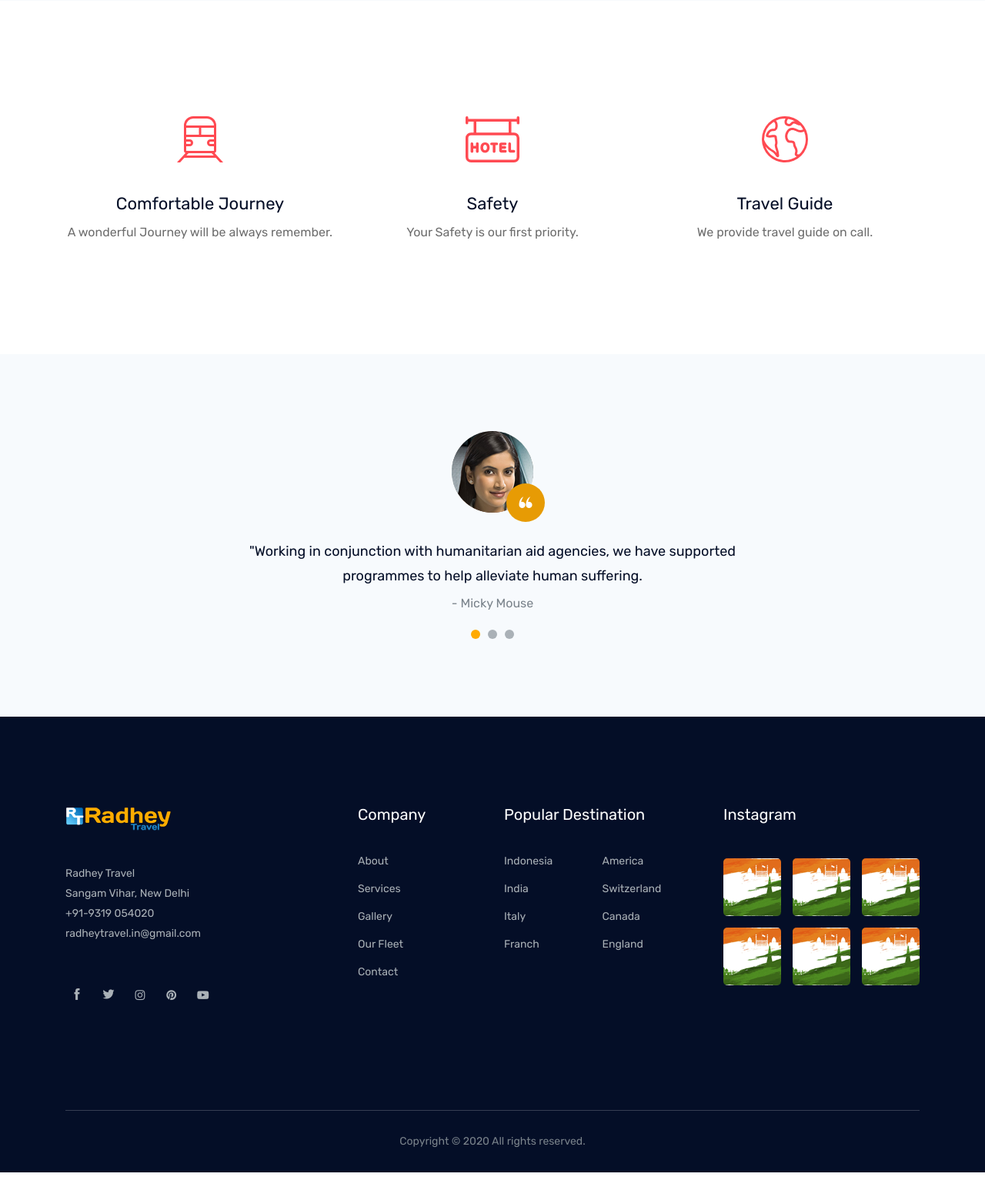
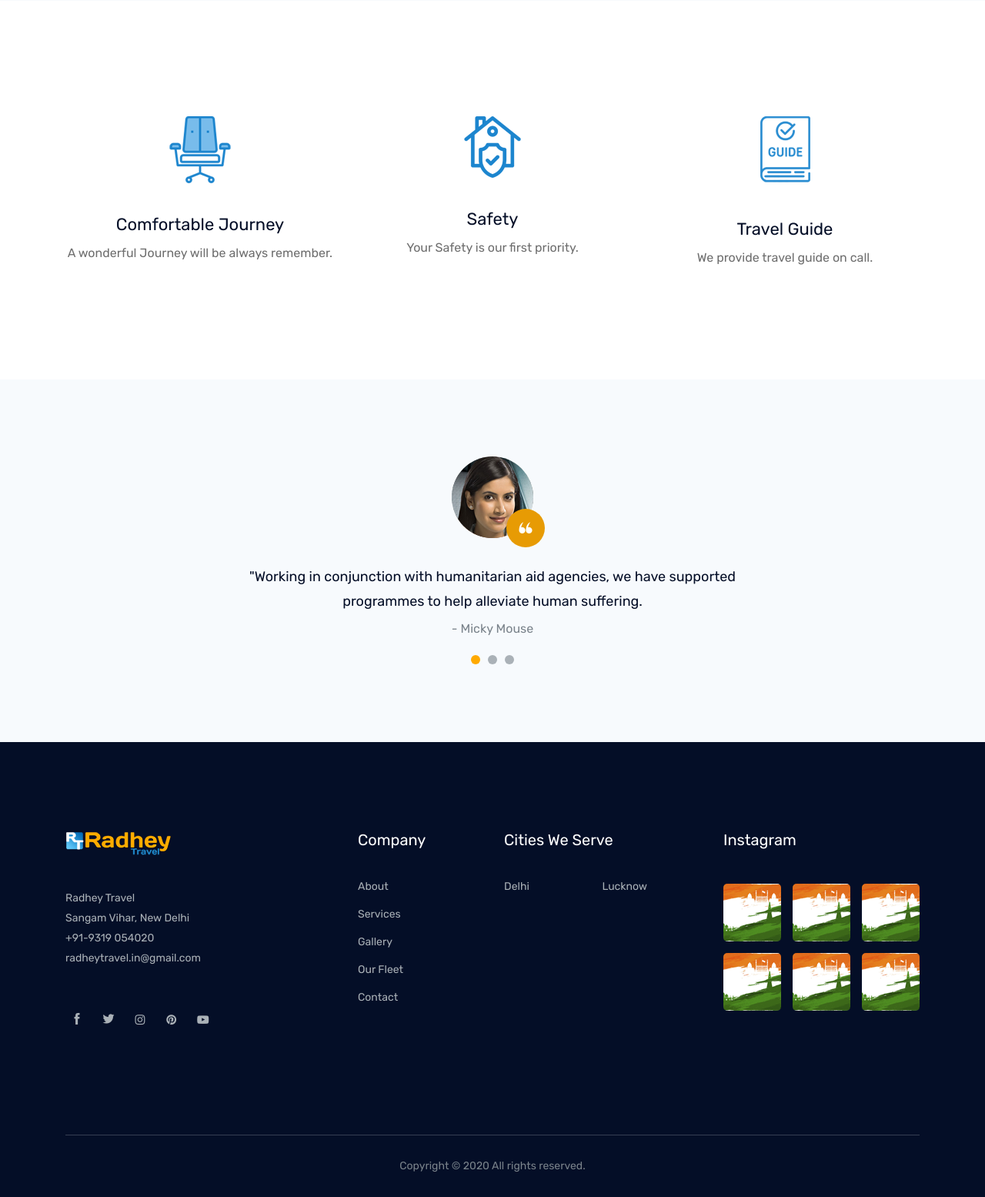
Before and after one commit to nitish-mca/radhey-travel, a PHP site: page / in a window 1280 px wide. Shown: the part 2427-3982 px from the top of the page at 77% size. Before the commit the page ends 3950 px from the top, so only its background shows below. Run offline with PHP 8.4, Linux system fonts and the light colour scheme.

Commit message:
update changes

```diff
--- a/contact.php
+++ b/contact.php
@@ -8,8 +8,8 @@
             <div class="row">
                 <div class="col-xl-12">
                     <div class="bradcam_text text-center">
-                        <h3>Contact</h3>
-                        <p>Radhey Travel</p>
+                        <h3>Contact Us</h3>
+                        <p>We are happy to serve you</p>
                     </div>
                 </div>
             </div>
--- a/includes/footer.php
+++ b/includes/footer.php
@@ -63,17 +63,17 @@
                     <div class="col-xl-3 col-md-6 col-lg-3">
                         <div class="footer_widget">
                             <h3 class="footer_title">
-                                Popular destination
+                                Cities we serve
                             </h3>
                             <ul class="links double_links">
-                                <li><a href="#">Indonesia</a></li>
-                                <li><a href="#">America</a></li>
-                                <li><a href="#">India</a></li>
+                                <li><a href="#">Delhi</a></li>
+                                <li><a href="#">Lucknow</a></li>
+                                <!-- <li><a href="#">India</a></li>
                                 <li><a href="#">Switzerland</a></li>
                                 <li><a href="#">Italy</a></li>
                                 <li><a href="#">Canada</a></li>
                                 <li><a href="#">Franch</a></li>
-                                <li><a href="#">England</a></li>
+                                <li><a href="#">England</a></li> -->
                             </ul>
                         </div>
                     </div>
--- a/index.php
+++ b/index.php
@@ -74,16 +74,20 @@
                     <div class="search_wrap">
                         <form class="search_form" action="#">
                             <div class="input_field">
-                                <input type="text" placeholder="Where to go?">
+                            <select>
+                                    <option data-display="Start Journey From">Start Journey from</option>
+                                    <option value="1">Delhi</option>
+                                    <option value="2">Lucknow</option>
+                                </select>
                             </div>
                             <div class="input_field">
                                 <input id="datepicker" placeholder="Date">
                             </div>
                             <div class="input_field">
                                 <select>
-                                    <option data-display="Travel type">Travel type</option>
-                                    <option value="1">Some option</option>
-                                    <option value="2">Another option</option>
+                                    <option data-display="Where to go">Where to go</option>
+                                    <option value="1">Delhi</option>
+                                    <option value="2">Lucknow</option>
                                 </select>
                             </div>
                             <div class="search_btn">
@@ -318,7 +322,7 @@
                 <div class="col-lg-4 col-md-6">
                     <div class="single_travel text-center">
                         <div class="icon">
-                            <img src="img/svg_icon/1.svg" alt="">
+                            <img src="img/svg_icon/3.png" alt="">
                         </div>
                         <h3>Comfortable Journey</h3>
                         <p>A wonderful Journey will be always remember.</p>
@@ -327,7 +331,7 @@
                 <div class="col-lg-4 col-md-6">
                     <div class="single_travel text-center">
                         <div class="icon">
-                            <img src="img/svg_icon/2.svg" alt="">
+                            <img src="img/svg_icon/1.png" alt="">
                         </div>
                         <h3>Safety</h3>
                         <p>Your Safety is our first priority.</p>
@@ -336,7 +340,7 @@
                 <div class="col-lg-4 col-md-6">
                     <div class="single_travel text-center">
                         <div class="icon">
-                            <img src="img/svg_icon/3.svg" alt="">
+                            <img src="img/svg_icon/2.png" alt="">
                         </div>
                         <h3>Travel Guide</h3>
                         <p>We provide travel guide on call.</p>
```
Also changed, not shown: about.php (+14 -13 lines), img/svg_icon/1.png (added), img/svg_icon/2.png (added), img/svg_icon/3.png (added).
